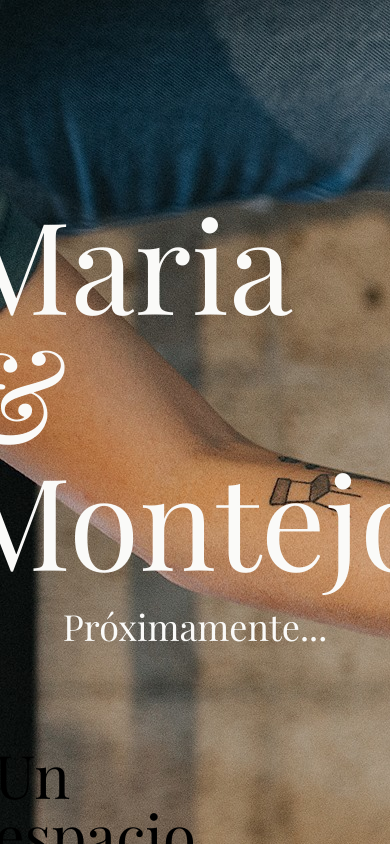
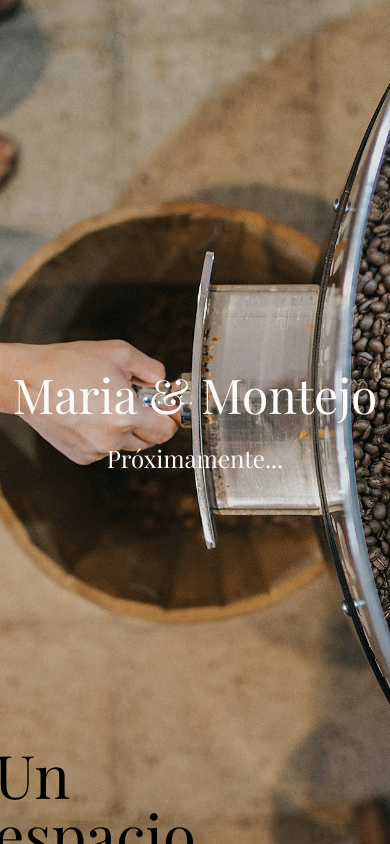
Before and after one commit to AvalosRuben/Maria-Montejo, a React (Vite) app: page / in a window 390 px wide. Shown: the top 844 px of the page. Built offline with nearby package versions, Linux system fonts and the light colour scheme.

Commit message:
feat(Hero): Made the hero section responsive

```diff
--- a/src/components/CoffeeShop.tsx
+++ b/src/components/CoffeeShop.tsx
@@ -1,12 +1,14 @@
 function CoffeeShop() {
   return (
     <>
-      <div className="bg-[url(/mariaymontejohero.jpg)] w-screen h-screen bg-accent flex flex-col justify-center items-center">
+      <div className="bg-[url(/mariaymontejohero.jpg)] bg-cover bg-center w-full min-h-screen bg-accent flex flex-col justify-center items-center">
         <div className="flex flex-col gap-6 items-center">
-          <h1 className="text-9xl font-serif text-background">
+          <h1 className="text-5xl sm:text-7xl md:text-9xl font-serif text-background">
             Maria & Montejo
           </h1>
-          <p className="text-4xl text-background font-serif">Próximamente...</p>
+          <p className="text-2xl md:text-4xl text-background font-serif">
+            Próximamente...
+          </p>
         </div>
       </div>
       <div className="w-screen h-screen flex items-center justify-center gap-50 border-b border-border">
```
